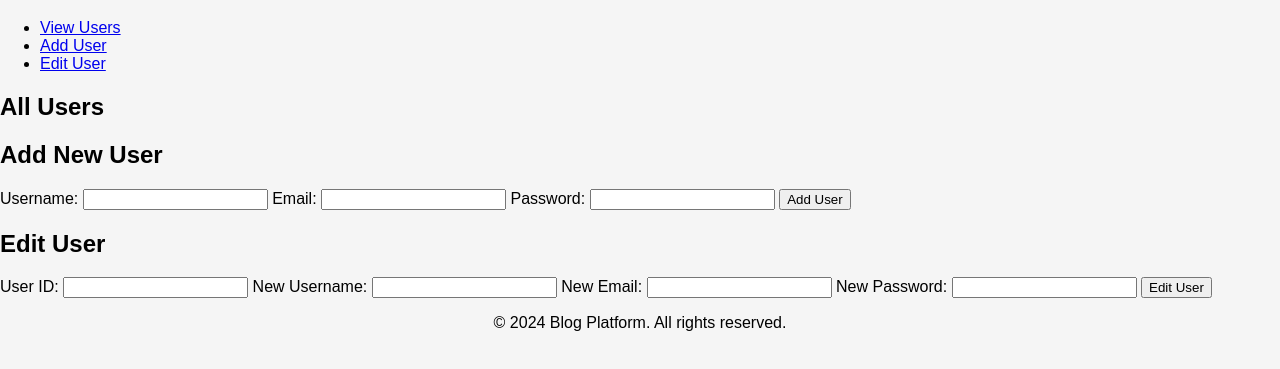
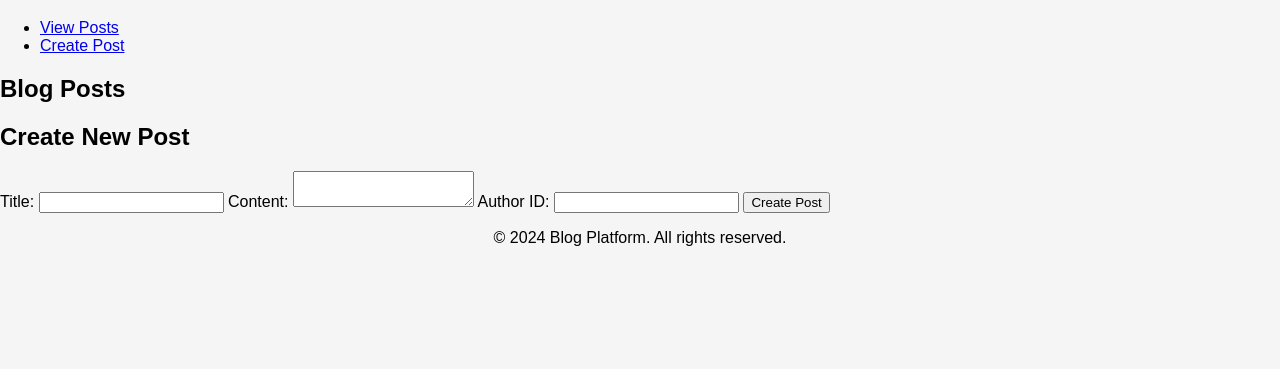
Before and after one commit to barrettandrews/finalproject, a plain HTML site: page index.html in a window 1280 px wide. Shown: the part 61-430 px from the top of the page. Drawn offline with Linux system fonts and the light colour scheme; files that its build step writes are made by us from their sources.

Commit message:
Update index.html

```diff
--- a/index.html
+++ b/index.html
@@ -4,7 +4,7 @@
     <meta charset="UTF-8">
     <title>Blog Platform</title>
     <meta name="viewport" content="width=device-width, initial-scale=1.0">
-    <link rel="stylesheet" href="css/styles.css"> <!-- Link to external CSS for styling -->
+    <link rel="stylesheet" href="/css/styles.css"> <!-- Ensure correct CSS path -->
 </head>
 <body>
     <!-- Master Page Layout -->
@@ -12,54 +12,33 @@
         <h1>Welcome to the Blog Platform</h1>
         <nav>
             <ul>
-                <li><a href="#viewUsers">View Users</a></li>
-                <li><a href="#addUser">Add User</a></li>
-                <li><a href="#editUser">Edit User</a></li>
+                <li><a href="#viewPosts">View Posts</a></li>
+                <li><a href="#createPost">Create Post</a></li>
             </ul>
         </nav>
     </header>
 
     <main>
-        <!-- Section for viewing all users -->
-        <section id="viewUsers">
-            <h2>All Users</h2>
-            <div id="userList"></div> <!-- Container to display users -->
+        <!-- Section for viewing all blog posts -->
+        <section id="viewPosts">
+            <h2>Blog Posts</h2>
+            <div id="postList"></div> <!-- Placeholder for displaying posts -->
         </section>
 
-        <!-- Form for adding a new user -->
-        <section id="addUser">
-            <h2>Add New User</h2>
-            <form id="addUserForm">
-                <label for="username">Username:</label>
-                <input type="text" id="username" name="username" required>
+        <!-- Form for creating a new blog post -->
+        <section id="createPost">
+            <h2>Create New Post</h2>
+            <form id="postForm">
+                <label for="title">Title:</label>
+                <input type="text" id="title" name="title" required>
 
-                <label for="email">Email:</label>
-                <input type="email" id="email" name="email" required>
+                <label for="content">Content:</label>
+                <textarea id="content" name="content" required></textarea>
 
-                <label for="password">Password:</label>
-                <input type="password" id="password" name="password" required>
+                <label for="author_id">Author ID:</label>
+                <input type="number" id="author_id" name="author_id" required>
 
-                <button type="submit">Add User</button>
-            </form>
-        </section>
-
-        <!-- Form for editing an existing user -->
-        <section id="editUser">
-            <h2>Edit User</h2>
-            <form id="editUserForm">
-                <label for="userId">User ID:</label>
-                <input type="number" id="userId" name="userId" required> <!-- ID of user to be edited -->
-
-                <label for="newUsername">New Username:</label>
-                <input type="text" id="newUsername" name="newUsername">
-
-                <label for="newEmail">New Email:</label>
-                <input type="email" id="newEmail" name="newEmail">
-
-                <label for="newPassword">New Password:</label>
-                <input type="password" id="newPassword" name="newPassword">
-
-                <button type="submit">Edit User</button>
+                <button type="submit">Create Post</button>
             </form>
         </section>
     </main>
@@ -69,6 +48,6 @@
     </footer>
 
     <!-- Link to external JavaScript file -->
-    <script src="js/scripts.js"></script> <!-- JavaScript for handling form submissions -->
+    <script src="/js/scripts.js"></script> <!-- Ensure correct JavaScript path -->
 </body>
 </html>
```
